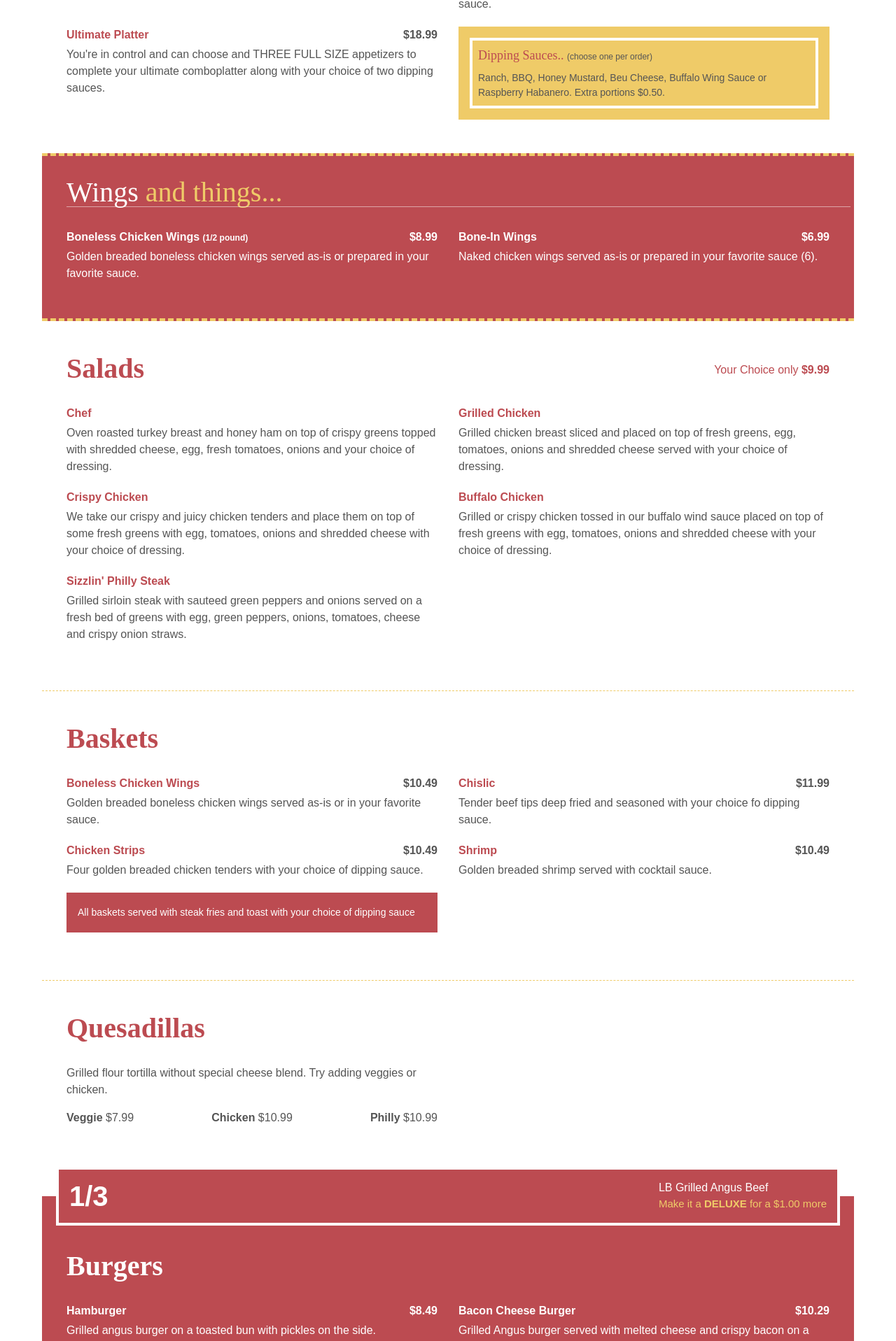
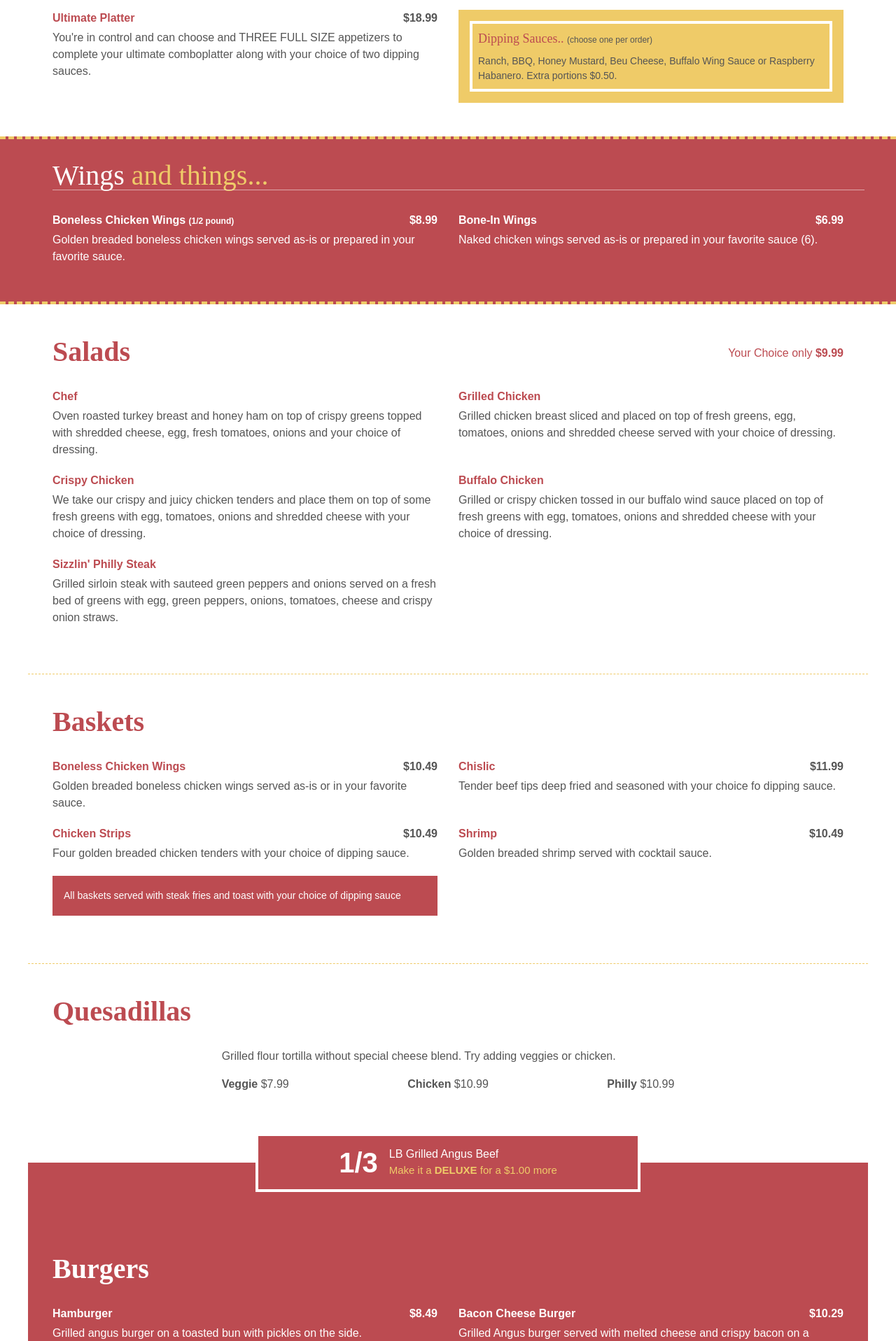
Before and after one commit to joshuaward/willys-sports-bar, a Vue app: page /#/menu in a window 1280 px wide. Shown: the part 874-2791 px from the top of the page at 70% size. Built offline with nearby package versions, Linux system fonts and the light colour scheme; a web font is replaced by a local one.

Commit message:
fix more layout issues and add styles

```diff
--- a/src/assets/scss/base/_grid.scss
+++ b/src/assets/scss/base/_grid.scss
@@ -11,8 +11,12 @@
 		max-width: 100%;
 		padding: 0 0.625rem;
 		@media (min-width: $med) {
-			padding: 0 1.25rem;
+			padding: 2rem 0;
 		}
+	}
+	.tabs > & {
+		padding-left: 0;
+		padding-right: 0;
 	}
 	.grid-x {
 		position: relative;
--- a/src/assets/scss/components/_callout.scss
+++ b/src/assets/scss/components/_callout.scss
@@ -4,7 +4,7 @@
 	padding: $spacer;
 	&--yellow {
 		order: 12;
-		width: 100vw;
+		// width: 100vw;
 		margin-top: $spacer*1.25;
 		//margin-bottom: $spacer*1.25;
 		margin-left: -0.9375rem;
--- a/src/assets/scss/components/_menu.scss
+++ b/src/assets/scss/components/_menu.scss
@@ -1,7 +1,4 @@
 .menu {
-	> section {
-		padding-top: 0;
-	}
 	&-section {
 		position: relative;
 		padding-top: $spacer*3;
@@ -76,10 +73,10 @@
 		}
 	}
 	&-preHeader {
-		position: absolute;
+		// position: absolute;
 		display: flex;
 		align-items: center;
-		justify-content: space-between;
+		justify-content: center;
 		margin-top: -$spacer*2;
 		padding: $spacer/2;
 		background-color: $primary;
@@ -87,7 +84,7 @@
 		transform: translateY(-50%);
 		z-index: 9;
 		h2 {
-			margin: 0;
+			margin: 0 1rem 0 0;
 			color: $white;
 		}
 		p {
@@ -110,6 +107,21 @@
 		border-bottom: 4px dashed $secondary;
 		&--noBorder {
 			border: 0;
+		}
+		&--fullWidth {
+			&:after {
+				content: "";
+				display: block;
+				position: absolute;
+				left: 50%;
+				top: 0;
+				height: 100%;
+				width: 100vw;
+				transform: translateX(-50%);
+				z-index: -1;
+				box-sizing: border-box;
+				background-color: $primary;
+			}
 		}
 	}
 	&-beerMenu {
--- a/src/components/beerMenu.vue
+++ b/src/components/beerMenu.vue
@@ -5,17 +5,19 @@
 				.cell.menu-title
 					h2.variane.colorPrimary.mb-2 Draft Beers
 			.grid-x.grid-padding-x
-				.cell.medium-6.menu-item(v-for="item in draftBeer")
+				.cell.medium-6(v-for="item in draftBeer")
+					.menu-item
 						.menu-itemName {{ item.beerName }}
 						.menu-itemAbv {{ item.beerAbv }}
 						.menu-itemBrewery {{ item.beerBrewery }}
 						.menu-itemStyle {{ item.beerStyle }}
 						.menu-itemDescription {{ item.beerDescription }}
 		.grid-container.menu-section
-			.grid-x
+			.grid-x.grid-padding-x
 				.cell.menu-title
 					h2.variane.colorPrimary.mb-2 Bottles & Cans
-				.cell.medium-6.menu-item(v-for="item in bottleCanBeer")
+				.cell.medium-6(v-for="item in bottleCanBeer")
+					.menu-item
 						.menu-itemName {{ item.beerName }}
 						.menu-itemAbv {{ item.beerAbv }}
 						.menu-itemBrewery {{ item.beerBrewery }}
--- a/src/components/foodMenu.vue
+++ b/src/components/foodMenu.vue
@@ -1,6 +1,7 @@
 <template lang="pug">
 	section.menu-foodMenu.py-0
-		.grid-container.menu-section
+		.menu-section
+			.grid-container
 				.grid-x.grid-padding-x
 					.cell.menu-title
 						h2.variane.colorPrimary.mb-2 Starting Line
@@ -15,7 +16,8 @@
 								.callout-title.rye Dipping Sauces.. #[small.avenir (choose one per order)]
 								.callout-content
 									p Ranch, BBQ, Honey Mustard, Beu Cheese, Buffalo Wing Sauce or Raspberry Habanero. Extra portions $0.50.
-		.grid-container.menu-section.menu-primary
+		.menu-section.menu-primary.menu-primary--fullWidth
+			.grid-container
 				.grid-x.grid-padding-x
 					.cell.menu-title.menu-title--underline
 						h2.rye.colorWhite.mb-2 Wings #[span.variane.colorSecondary and things...]
@@ -46,21 +48,23 @@
 					.callout-menu.callout-menu--primary
 						p All baskets served with steak fries and toast with your choice of dipping sauce
 		.grid-container.menu-section.pb-5
-			.grid-x.grid-padding-x
+			.grid-x.grid-padding-x.align-center
 				.cell.menu-title.mb-2
 					h2.variane.colorPrimary Quesadillas
-				.cell.medium-6
+				.cell.medium-7
 					.menu-item.menu-item--between
 						p Grilled flour tortilla without special cheese blend. Try adding veggies or chicken.
 						.menu-flexItem #[strong Veggie] $7.99
 						.menu-flexItem #[strong Chicken] $10.99
 						.menu-flexItem #[strong Philly] $10.99
 		.grid-container.menu-section.menu-primary.menu-primary--noBorder.pb-3
-			.grid-x.grid-padding-x
-				.cell.menu-preHeader
+			.grid-x.grid-padding-x.align-center
+				.cell.medium-6
+					.menu-preHeader
 						h2 1/3
 						p LB Grilled Angus Beef
 							span Make it a #[strong DELUXE] for a $1.00 more
+			.grid-x.grid-padding-x
 				.cell.menu-title.mt-3
 					h2.variane.colorWhite.mb-2 Burgers
 				.cell.medium-6(v-for="item in burgers")
--- a/src/components/tabs.vue
+++ b/src/components/tabs.vue
@@ -1,10 +1,13 @@
 <template lang="pug">
 	#tabs.tabs
-		.tabs-triggers
-			.tabs-trigger(
-				v-for='(item, index) in categories',
-				:class="[index === active ? 'tabs-trigger--active' : '']",
-				@click='activate(index)') {{categories[index]}}
+		.grid-container
+			.grid-x.grid-padding-x
+				.cell
+					.tabs-triggers
+						.tabs-trigger(
+							v-for='(item, index) in categories',
+							:class="[index === active ? 'tabs-trigger--active' : '']",
+							@click='activate(index)') {{categories[index]}}
 		.tabs-content(v-if="active === 0")
 			food-menu
 		.tabs-content(v-if="active === 1")
--- a/src/views/Menu.vue
+++ b/src/views/Menu.vue
@@ -1,10 +1,7 @@
 <template lang="pug">
 	main.menu
 		Hero(:title="title")
-		section
-			.grid-container
-				.grid-x.grid-padding-x
-					Tabs
+		Tabs
 </template>
 
 <script>
```
Lines whose indentation alone changed are shown as unchanged.
